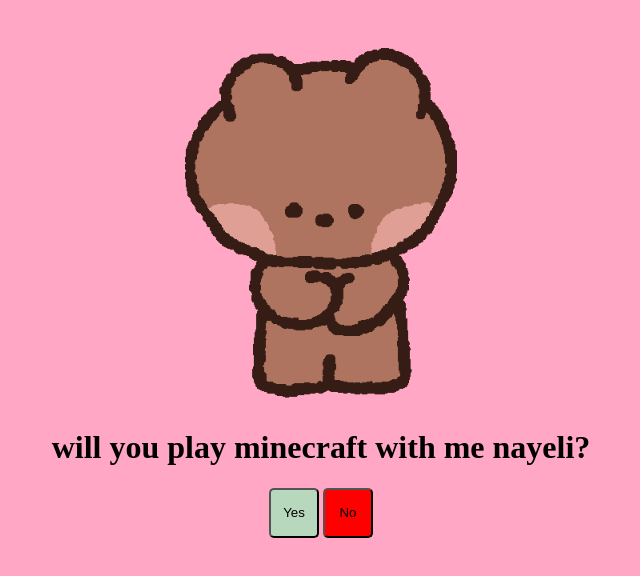
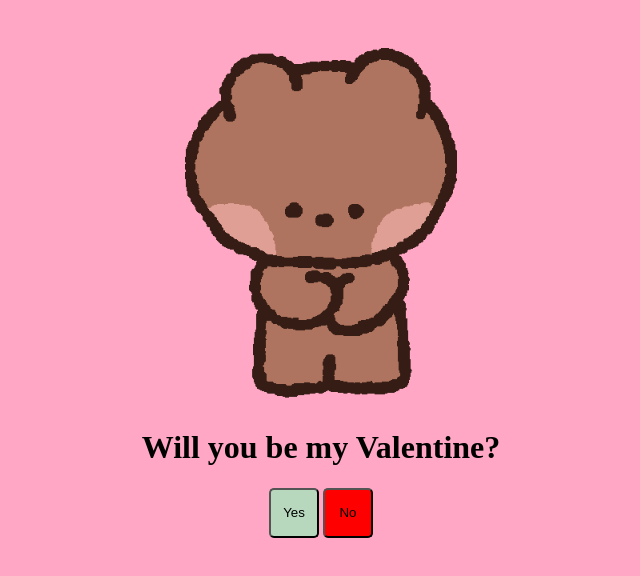
Before and after one commit to mwuffin/valentine, a plain HTML site: page index.html in a window 1280 px wide. Shown: the whole page, without its empty margins (319-959 px from the left). Drawn offline with Linux system fonts and the light colour scheme.

Commit message:
Update index.html

```diff
--- a/index.html
+++ b/index.html
@@ -4,7 +4,7 @@
             <div style="text-align: center;">
 
                 <img width="400" src="mochalove.gif">
-                <h1>will you play minecraft with me nayeli?</h1>
+                <h1>Will you be my Valentine?</h1>
                 <button id = "Yes" style="background-color:#b8d8be;height: 50px;width: 50px;border-radius: 5px;" onclick="die()">Yes</button>
                 <button id = "No" style="background-color: #ff0000;height: 50px;width: 50px;border-radius: 5px;" onclick="die2()">No</button>
             </div>
```
